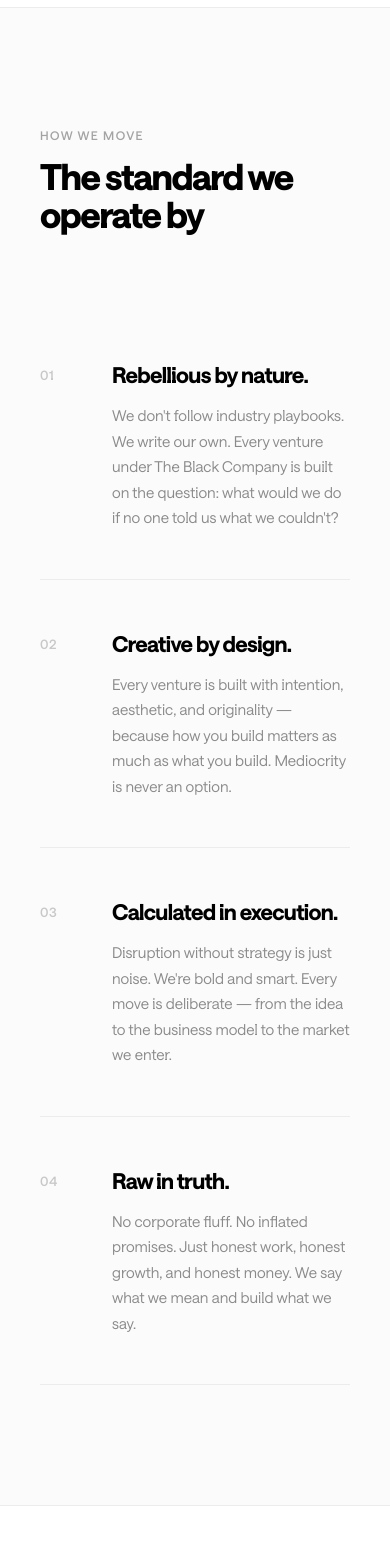
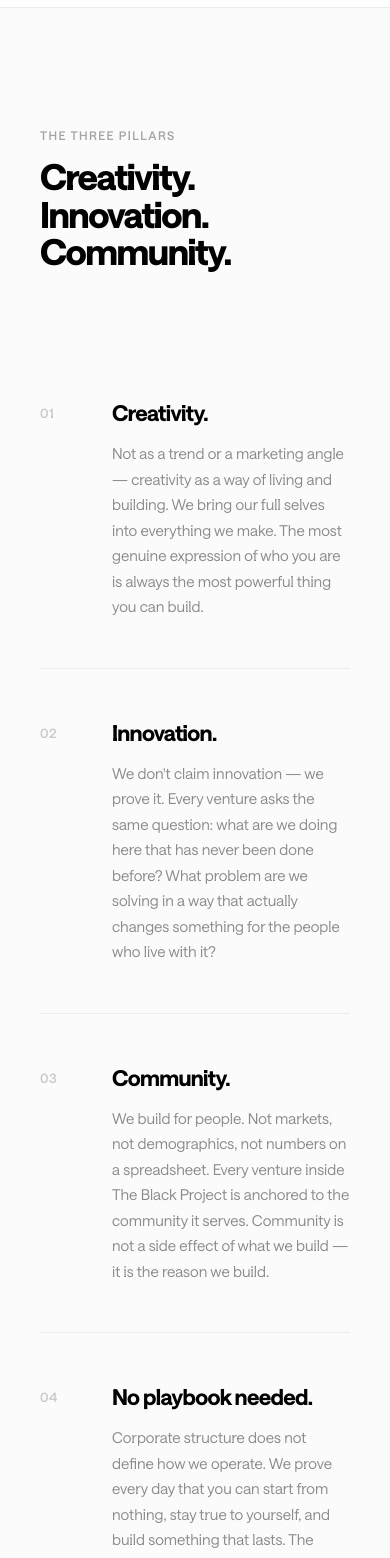
Before and after one commit to killerzarchive/black, a React (Create React App) app: page / in a window 390 px wide. Shown: the part 5060-6618 px from the top of the page. Built offline with nearby package versions, Linux system fonts and the light colour scheme.

Commit message:
'blackproject'

```diff
--- a/src/components/About.js
+++ b/src/components/About.js
@@ -2,10 +2,10 @@
 import { motion } from 'framer-motion';
 
 const beliefs = [
-  { title: 'Ideas are currency.', desc: 'Protect them, develop them, monetize them. The most valuable asset you own is the idea you haven\'t built yet.' },
-  { title: 'Innovation is a discipline.', desc: 'Not a department. Not a meeting. A way of operating every single day — questioning, building, and pushing past what already exists.' },
-  { title: 'Profit and creativity are not enemies.', desc: 'The most creative minds should also be the most financially free. We build businesses that prove it.' },
-  { title: 'You don\'t need permission.', desc: 'To build an empire, to take up space, to go further than anyone expected. The only requirement is the willingness to start.' },
+  { title: 'Be yourself while serving others.', desc: 'The more genuine the expression, the more powerful the product. We don\'t ask builders to sand down their edges — we ask them to bring everything they are into what they build.' },
+  { title: 'Raw creativity over polish.', desc: 'Genuine work beats manufactured work every time. A raw, honest product built from real experience will always outlast a polished product built from a brief.' },
+  { title: 'Innovation that serves society.', desc: 'The best invention means nothing if it only serves the person who invented it. We measure innovation by its reach and impact — not just its novelty.' },
+  { title: 'Profit and purpose are the same thing.', desc: 'We reject the idea that making money and doing good are in tension. Built right, they are identical. The ventures that genuinely serve communities are also the ones that last.' },
 ];
 
 export default function About() {
@@ -16,17 +16,17 @@
         <motion.div initial={{ opacity: 0, y: 30 }} whileInView={{ opacity: 1, y: 0 }} viewport={{ once: true }} transition={{ duration: 0.7, ease: [0.16, 1, 0.3, 1] }}>
           <span style={{ fontSize: '12px', fontWeight: 500, color: 'rgba(0,0,0,0.35)', letterSpacing: '0.12em', textTransform: 'uppercase', display: 'block', marginBottom: '16px' }}>What We Are</span>
           <h2 style={{ fontSize: 'clamp(36px, 4vw, 52px)', fontWeight: 800, letterSpacing: '-0.04em', lineHeight: 1.05, color: '#000', marginBottom: '32px' }}>
-            Not a corporation.<br />
-            <span style={{ color: 'rgba(0,0,0,0.35)' }}>A movement.</span>
+            A movement. A company.<br />
+            <span style={{ color: 'rgba(0,0,0,0.35)' }}>A project.</span>
           </h2>
           <p style={{ fontSize: '16px', color: 'rgba(0,0,0,0.5)', lineHeight: 1.75, marginBottom: '20px' }}>
-            The Black Company is not a corporation. It's not a startup. It's not a brand. It's a movement built on the belief that the best ideas don't come from boardrooms — they come from garages, late nights, napkin sketches, and people who refused to be told no.
+            The Black Project is a movement, a company, and a project all at once. A creative collective building ventures across every industry — entertainment, art, technology, food, media, finance, software, and anything else where genuine creativity can create real value for real people.
           </p>
           <p style={{ fontSize: '16px', color: 'rgba(0,0,0,0.5)', lineHeight: 1.75, marginBottom: '20px' }}>
-            We are an umbrella of ventures, projects, and people united by one principle: build something real, build something that lasts, and never let the system decide your ceiling.
+            We exist to prove that businesses do not have to start the way corporations say they should. You do not need investors, pedigree, or a playbook. The most powerful competitive advantage in the world is a genuine idea pushed through with conviction.
           </p>
           <p style={{ fontSize: '16px', color: 'rgba(0,0,0,0.5)', lineHeight: 1.75 }}>
-            We exist for the builders who don't fit the mold. For the creatives who see what others can't. For the everyday person who has an idea worth more than their 9-to-5 will ever pay them for.
+            We are not defined by a single sector. We are defined by a philosophy: be yourself while serving others. Every venture we launch carries the same DNA — raw, honest creativity expressed through something that makes a genuine difference in the communities it touches.
           </p>
         </motion.div>
 
--- a/src/components/CTA.js
+++ b/src/components/CTA.js
@@ -26,7 +26,7 @@
           </h2>
 
           <p style={{ fontSize: '16px', color: 'rgba(0,0,0,0.4)', lineHeight: 1.7, marginBottom: '48px' }}>
-            Everyone inside The Black Company operates by one standard: go further than the idea, further than the plan, further than what anyone expected. If that's you — we need to talk.
+            Every person, venture, and product inside The Black Project is held to one standard — go further than the idea, further than the plan, further than what anyone expected. Further as proof that you can start with nothing but a genuine idea and build something that changes how people live. If that's you, we need to talk.
           </p>
 
           {!sent ? (
--- a/src/components/Footer.js
+++ b/src/components/Footer.js
@@ -17,10 +17,10 @@
               <div style={{ width: 28, height: 28, background: '#000', borderRadius: '7px', display: 'flex', alignItems: 'center', justifyContent: 'center' }}>
                 <div style={{ width: 12, height: 12, background: '#fff', borderRadius: '3px' }} />
               </div>
-              <span style={{ fontSize: '14px', fontWeight: 700, letterSpacing: '-0.02em', color: '#000' }}>BLACK COMPANY</span>
+              <span style={{ fontSize: '14px', fontWeight: 700, letterSpacing: '-0.02em', color: '#000' }}>BLACK PROJECT</span>
             </div>
             <p style={{ fontSize: '13px', color: 'rgba(0,0,0,0.35)', lineHeight: 1.7, maxWidth: '200px' }}>
-              Build something real. Build something that lasts. Never let the system decide your ceiling.
+              Be yourself while serving others. Say less. Mean more. Build always.
             </p>
           </div>
 
@@ -49,7 +49,7 @@
 
         <div style={{ borderTop: '1px solid rgba(0,0,0,0.06)', paddingTop: '32px', display: 'flex', justifyContent: 'space-between', alignItems: 'center', flexWrap: 'wrap', gap: '16px' }}>
           <span style={{ fontSize: '13px', color: 'rgba(0,0,0,0.25)' }}>
-            © {new Date().getFullYear()} The Black Company. All rights reserved.
+            © {new Date().getFullYear()} The Black Project. All rights reserved.
           </span>
           <div style={{ display: 'flex', gap: '24px' }}>
             {['Twitter', 'LinkedIn', 'GitHub'].map(s => (
--- a/src/components/Navbar.js
+++ b/src/components/Navbar.js
@@ -46,7 +46,7 @@
             <div style={{ width: 12, height: 12, background: '#fff', borderRadius: '3px' }} />
           </div>
           <span className='logo-mobile' style={{ fontSize: '15px', fontWeight: 700, letterSpacing: '-0.02em', color: '#000' }}>Black</span>
-          <span className='logo-desktop' style={{ fontSize: '15px', fontWeight: 700, letterSpacing: '-0.02em', color: '#000' }}>The Black Company</span>
+          <span className='logo-desktop' style={{ fontSize: '15px', fontWeight: 700, letterSpacing: '-0.02em', color: '#000' }}>The Black Project</span>
         </div>
 
         <div style={{ display: 'flex', gap: '36px', alignItems: 'center' }} className="desktop-nav">
--- a/src/components/Solutions.js
+++ b/src/components/Solutions.js
@@ -4,27 +4,27 @@
 const solutions = [
   {
     number: '01',
-    title: 'Rebellious by nature.',
-    desc: 'We don\'t follow industry playbooks. We write our own. Every venture under The Black Company is built on the question: what would we do if no one told us what we couldn\'t?',
-    tags: ['Anti-Playbook', 'Original', 'No Ceilings'],
+    title: 'Creativity.',
+    desc: 'Not as a trend or a marketing angle — creativity as a way of living and building. We bring our full selves into everything we make. The most genuine expression of who you are is always the most powerful thing you can build.',
+    tags: ['Self-Expression', 'Authentic', 'Full Selves'],
   },
   {
     number: '02',
-    title: 'Creative by design.',
-    desc: 'Every venture is built with intention, aesthetic, and originality — because how you build matters as much as what you build. Mediocrity is never an option.',
-    tags: ['Intentional', 'Aesthetic', 'Originality'],
+    title: 'Innovation.',
+    desc: 'We don\'t claim innovation — we prove it. Every venture asks the same question: what are we doing here that has never been done before? What problem are we solving in a way that actually changes something for the people who live with it?',
+    tags: ['Measurable', 'Problem-First', 'Impact-Driven'],
   },
   {
     number: '03',
-    title: 'Calculated in execution.',
-    desc: 'Disruption without strategy is just noise. We\'re bold and smart. Every move is deliberate — from the idea to the business model to the market we enter.',
-    tags: ['Strategic', 'Bold', 'Deliberate'],
+    title: 'Community.',
+    desc: 'We build for people. Not markets, not demographics, not numbers on a spreadsheet. Every venture inside The Black Project is anchored to the community it serves. Community is not a side effect of what we build — it is the reason we build.',
+    tags: ['People First', 'Purpose', 'Real Impact'],
   },
   {
     number: '04',
-    title: 'Raw in truth.',
-    desc: 'No corporate fluff. No inflated promises. Just honest work, honest growth, and honest money. We say what we mean and build what we say.',
-    tags: ['No Fluff', 'Transparent', 'Real'],
+    title: 'No playbook needed.',
+    desc: 'Corporate structure does not define how we operate. We prove every day that you can start from nothing, stay true to yourself, and build something that lasts. The Black Project is proof of concept for every person waiting for permission to start.',
+    tags: ['Bootstrap', 'No Permission', 'Proof of Concept'],
   },
 ];
 
@@ -33,8 +33,8 @@
     <section id="solutions" style={{ padding: '120px 40px', background: 'rgba(0,0,0,0.015)', borderTop: '1px solid rgba(0,0,0,0.06)', borderBottom: '1px solid rgba(0,0,0,0.06)' }}>
       <div style={{ maxWidth: '1100px', margin: '0 auto' }}>
         <motion.div initial={{ opacity: 0, y: 20 }} whileInView={{ opacity: 1, y: 0 }} viewport={{ once: true }} transition={{ duration: 0.6 }} style={{ marginBottom: '80px' }}>
-          <span style={{ fontSize: '12px', fontWeight: 500, color: 'rgba(0,0,0,0.35)', letterSpacing: '0.12em', textTransform: 'uppercase', display: 'block', marginBottom: '16px' }}>How We Move</span>
-          <h2 style={{ fontSize: 'clamp(36px, 5vw, 60px)', fontWeight: 800, letterSpacing: '-0.04em', lineHeight: 1.05, color: '#000' }}>The standard we operate by</h2>
+          <span style={{ fontSize: '12px', fontWeight: 500, color: 'rgba(0,0,0,0.35)', letterSpacing: '0.12em', textTransform: 'uppercase', display: 'block', marginBottom: '16px' }}>The Three Pillars</span>
+          <h2 style={{ fontSize: 'clamp(36px, 5vw, 60px)', fontWeight: 800, letterSpacing: '-0.04em', lineHeight: 1.05, color: '#000' }}>Creativity. Innovation. Community.</h2>
         </motion.div>
 
         <div style={{ display: 'flex', flexDirection: 'column', gap: '2px' }}>
```
